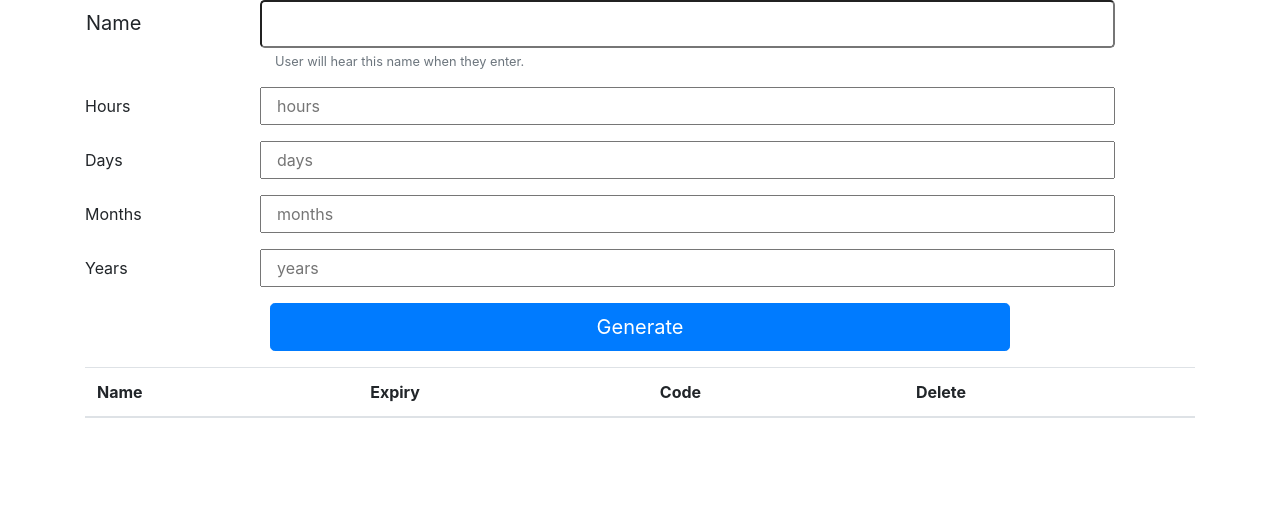
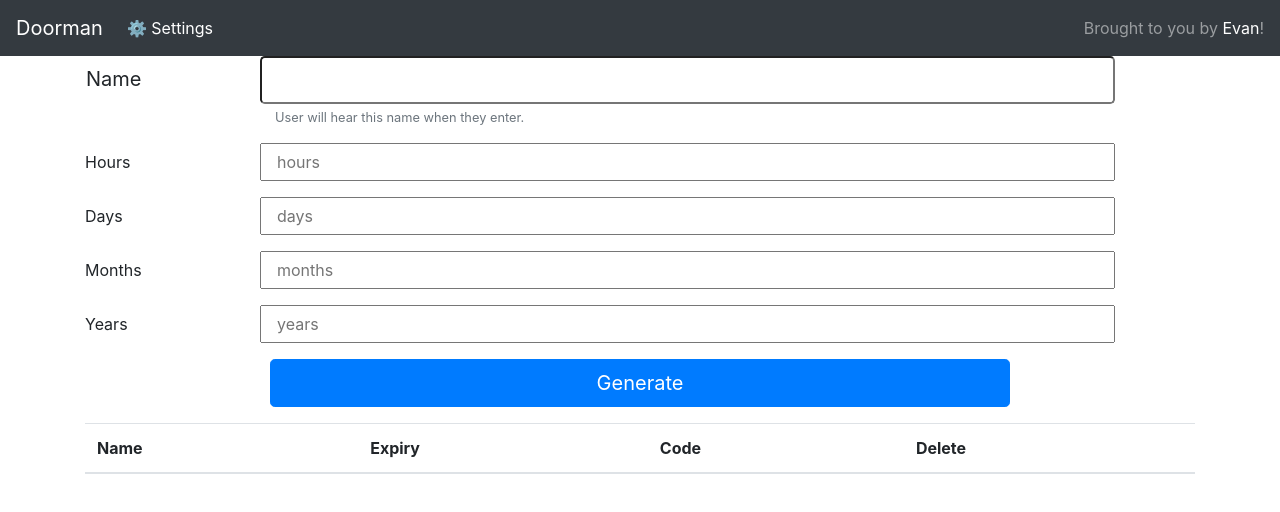
Before and after one commit to evancohen/doorman, a plain HTML site: page index.html in a window 1280 px wide. Drawn offline with nearby package versions, Linux system fonts and the light colour scheme; no server answers.

Commit message:
time for bed :zzz:

```diff
--- a/index.html
+++ b/index.html
@@ -14,6 +14,22 @@
 </head>
 
 <body>
+    <nav class="navbar navbar-expand-lg navbar-dark bg-dark">
+            <a class="navbar-brand" href="#">Doorman</a>
+            <button class="navbar-toggler" type="button" data-toggle="collapse" data-target="#navbarText" aria-controls="navbarText" aria-expanded="false" aria-label="Toggle navigation">
+              <span class="navbar-toggler-icon"></span>
+            </button>
+            <div class="collapse navbar-collapse" id="navbarText">
+              <ul class="navbar-nav mr-auto">
+                <li class="nav-item active">
+                  <a class="nav-link" href="#">⚙️ Settings</a>
+                </li>
+              </ul>
+              <span class="navbar-text">
+                Brought to you by <a href="https://evancohen.io">Evan</a>!
+              </span>
+            </div>
+    </nav>
     <div class="container">
         <form id="generate">
             <div class="form-group row">
```
